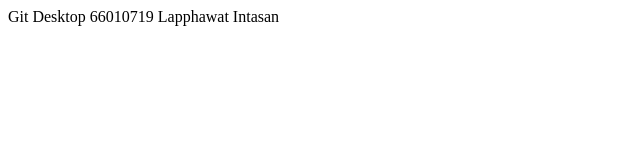
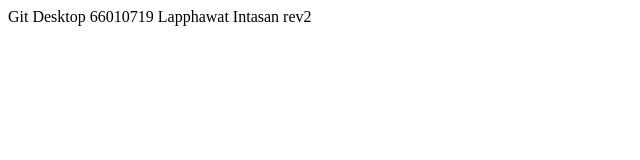
Before and after one commit to job19132/git101, a plain HTML site: page index.html in a window 1280 px wide. Shown: the full height of the page, 0-640 px from the left. Drawn offline with Linux system fonts and the light colour scheme.

Commit message:
Update index.html

```diff
--- a/index.html
+++ b/index.html
@@ -6,6 +6,6 @@
     <title>Document</title>
 </head>
 <body>
-    Git Desktop 66010719 Lapphawat Intasan
+    Git Desktop 66010719 Lapphawat Intasan rev2
 </body>
 </html>
```
